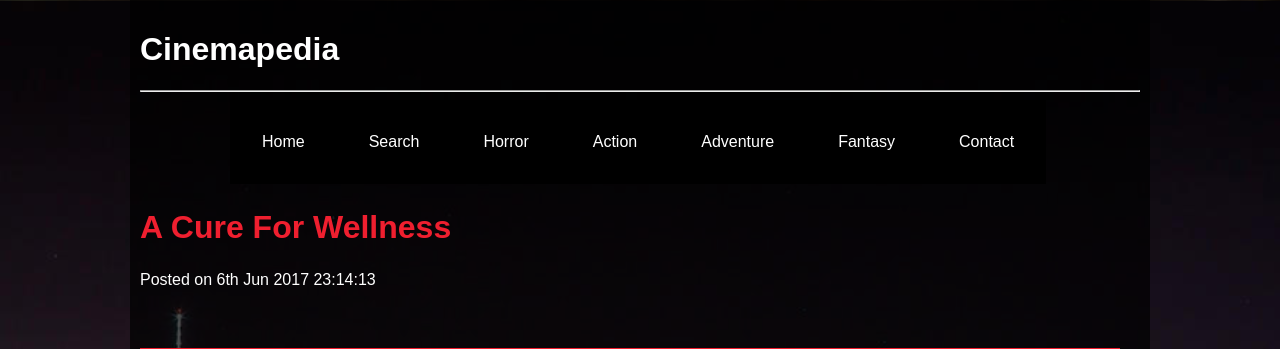
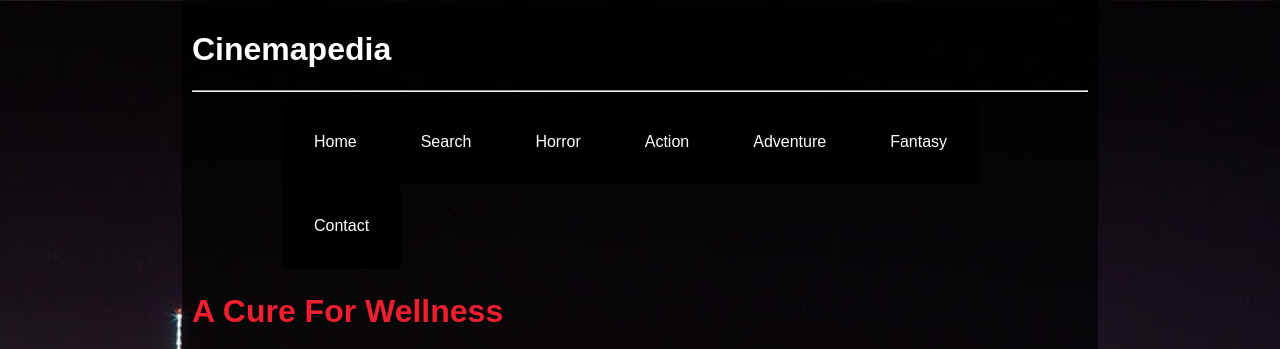
Before and after one commit to TrocanGabriel/MdsProject, a PHP site: page /index.php in a window 1280 px wide. Shown: the top 349 px of the page. Run offline with PHP 8.4, Linux system fonts and the light colour scheme; data comes from the database, SQL or seed files in the repository.

Commit message:
responsive width

```diff
--- a/cinemapedia/style/main.css
+++ b/cinemapedia/style/main.css
@@ -1,6 +1,6 @@
 #wrapper {
 	margin:auto;
-	width:1000px;
+	width:70%;
 	background: rgba(0, 0, 0, 0.7);
 	padding:10px;
 }
```
